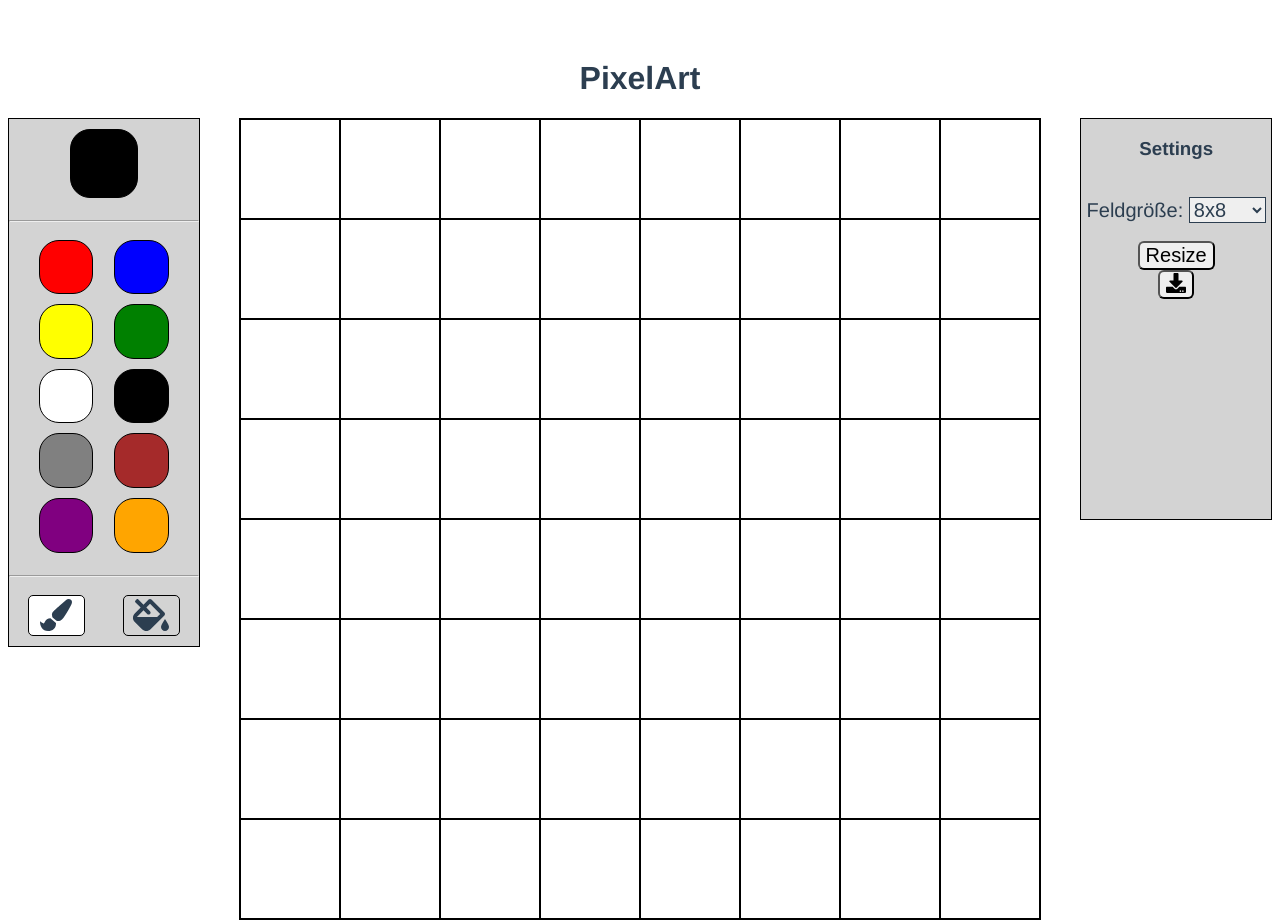
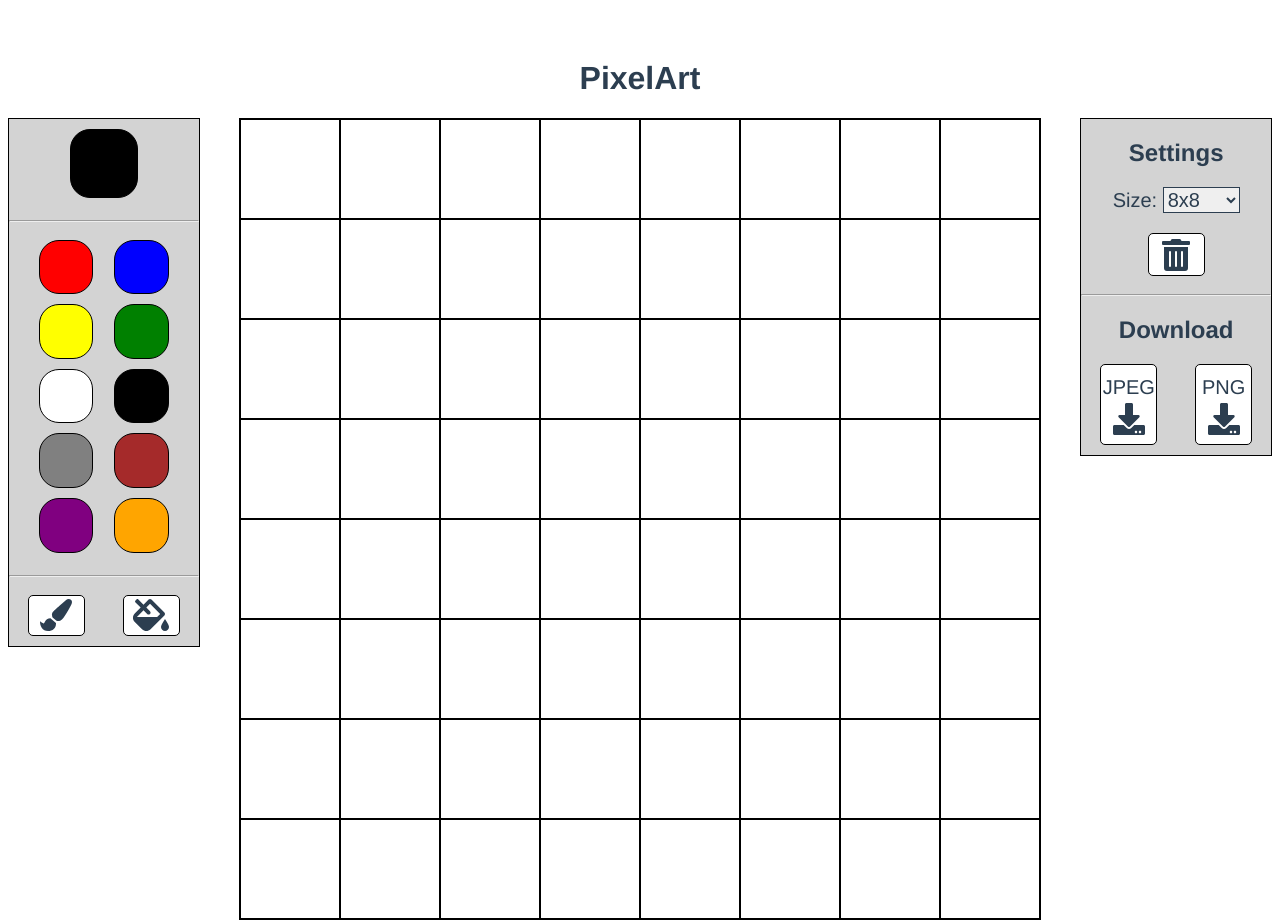
Before and after one commit to RunningSmooth/PixelArt, a Vue app in the folder client/: page / in a window 1280 px wide. Built offline with nearby package versions, Linux system fonts and the light colour scheme.

Commit message:
minor adjustements & settings configuration

```diff
--- a/client/src/App.vue
+++ b/client/src/App.vue
@@ -13,8 +13,9 @@
     <Settings
         style="width: 15%; float: left"
         :inputSettings="settings"
-        @resizeEvent="callResize"
-        @downloadEvent="callDownload"
+        @clearEvent="callClearResize"
+        @downloadEventPNG="callDownloadPNG"
+        @downloadEventJPEG="callDownloadJPEG"
     />
 </template>
 
@@ -41,18 +42,25 @@ export default {
   },
   methods: {
     /**
-     * Function is called from Settings.vue, when #resize-button is clicked.
+     * Function is called from Settings.vue when #sizeSelect changes or #clear-button is clicked.
      * It calls the changeCanvas function in Canvas.vue.
      */
-    callResize(){
+    callClearResize(){
       this.$refs.canvas.changeCanvas()
     },
     /**
-     * Function is called from Settings.vue, when #download-button is clicked.
-     * It calls the downloadCanvas function in Canvas.vue.
+     * Function is called from Settings.vue, when #download-button for PNG is clicked.
+     * It calls the downloadCanvas function in Canvas.vue and gives 'png' as image format.
      */
-    callDownload(){
-      this.$refs.canvas.downloadCanvas()
+    callDownloadPNG(){
+      this.$refs.canvas.downloadCanvas("png")
+    },
+    /**
+     * Function is called from Settings.vue, when #download-button for JPEG is clicked.
+     * It calls the downloadCanvas function in Canvas.vue and gives 'jpeg' as image format.
+     */
+    callDownloadJPEG(){
+      this.$refs.canvas.downloadCanvas("jpeg")
     }
   }
 }
--- a/client/src/components/Canvas.vue
+++ b/client/src/components/Canvas.vue
@@ -183,10 +183,9 @@ export default {
         element.style.width = pixel + "px";
         element.style.height = pixel + "px";
       }
-
     },
     /**
-     * Function is called from Settings.vue via #settings-button.
+     * Function is called from Settings.vue when #sizeSelect changes or when #clear-button is clicked.
      * It calls the functions that are needed to set the square numbers and attributes.
      */
     changeCanvas() {
@@ -199,15 +198,17 @@ export default {
      * It takes #square-container and turns it to a blob. Then it gives the user the possibility to download it.
      * For turning the HTML-component into a blob the "dom-to-image" library is used. For the download the
      * "file-saver" library is used.
+     *
+     * @param format  string with the image format the user wants
      */
-    async downloadCanvas() {
+    async downloadCanvas(format) {
       let element = document.getElementById('square-container');
       element.style.margin = "0";
       await domtoimage.toBlob(element)
         .then(function(blob) {
           let FileSaver = require('file-saver');
           console.log(blob);
-          FileSaver.saveAs(blob, "output.jpeg");
+          FileSaver.saveAs(blob, "output." + format);
       })
       element.style.margin = "0 auto";
     },
@@ -238,6 +239,7 @@ export default {
   max-width: 800px;
   height: 800px;
   border: 1px solid black;
+  cursor: pointer;
 }
 .square{
   width: 98px;
--- a/client/src/components/ColorPalette.vue
+++ b/client/src/components/ColorPalette.vue
@@ -63,12 +63,12 @@ export default {
       this.pen.type = type
       switch (type){
         case "single":
-          document.getElementById("single-pen-button").style.background = "white"
-          document.getElementById("fill-pen-button").style.background = "transparent"
+          document.getElementById("single-pen-button").style.background = "#939393"
+          document.getElementById("fill-pen-button").style.background = "white"
           break
         case "fill":
-          document.getElementById("single-pen-button").style.background = "transparent"
-          document.getElementById("fill-pen-button").style.background = "white"
+          document.getElementById("single-pen-button").style.background = "white"
+          document.getElementById("fill-pen-button").style.background = "#939393"
           break
       }
 
@@ -114,6 +114,7 @@ export default {
   margin: 0 auto;
   display: inline-block;
   float: none;
+  cursor: default;
 }
 #blob-chosen:hover{
   filter: brightness(1);
@@ -128,6 +129,7 @@ export default {
   border: 1px solid black;
   float: left;
   border-radius: 20px;
+  cursor: pointer;
 }
 .palette-square:hover{
   filter: brightness(0.50);
@@ -139,6 +141,7 @@ export default {
   padding-bottom: 10px;
 }
 .pen-button{
+  background: white;
   width: calc(30% - 2px);
   padding-top: 2px;
   margin-left: 10%;
@@ -149,8 +152,9 @@ export default {
   float: left;
   border-radius: 5px;
   font-size: 2em;
+  cursor: pointer;
 }
 .pen-button:hover{
-  background: gray;
+  filter: brightness(0.70);
 }
 </style>
--- a/client/src/components/Settings.vue
+++ b/client/src/components/Settings.vue
@@ -1,10 +1,9 @@
 <template>
   <div id="settings-container">
-    <h3>Settings</h3>
-    <br>
+    <h2>Settings</h2>
     <div id="size-container">
-      <label for="sizeSelect">Feldgröße:
-        <select class="dropDown" id="sizeSelect" v-model="settings.size">
+      <label for="sizeSelect">Size:
+        <select class="dropDown" id="sizeSelect" v-model="settings.size" @change="$emit('clearEvent')">
           <option value="8">8x8</option>
           <option value="12">12x12</option>
           <option value="16">16x16</option>
@@ -12,11 +11,20 @@
         </select>
       </label>
     </div>
+    <div id="clear-button" @click="$emit('clearEvent')">
+      <fa icon="trash-alt"/>
+    </div>
     <br>
-    <button id="resize-button" @click="$emit('resizeEvent')">Resize</button>
-    <br>
-    <button id="download-button" @click="$emit('downloadEvent')"><fa icon="download"/></button>
-
+    <hr>
+    <h2>Download</h2>
+    <div class="download-button" @click="$emit('downloadEventJPEG')">
+      <span>JPEG</span><br>
+      <fa icon="download"/>
+    </div>
+    <div class="download-button" @click="$emit('downloadEventPNG')">
+      <span>PNG</span><br>
+      <fa icon="download"/>
+    </div>
   </div>
 </template>
 
@@ -34,9 +42,9 @@ export default {
 
 <style scoped>
 #settings-container{
+  min-width: 140px;
   background: lightgrey;
   top: 120px;
-  height: 400px;
   border: 1px solid black;
 }
 #size-container{
@@ -46,15 +54,41 @@ export default {
   font-size: 20px;
   color: #2c3e50;
   border-color: #2c3e50;
+  cursor: pointer;
 }
-button {
+#clear-button{
+  background: white;
+  width: calc(30% - 2px);
+  padding-top: 4px;
+  margin: 20px 10% 10px;
+  position: relative;
+  border: 1px solid black;
+  display: inline-block;
+  border-radius: 5px;
+  font-size: 2em;
+  cursor: pointer;
+}
+#clear-button:hover{
+  filter: brightness(0.70);
+}
+.download-button{
+  background: white;
+  width: calc(30% - 2px);
+  margin-left: 10%;
+  margin-right: 10%;
+  margin-bottom: 10px;
+  padding-bottom: 5px;
+  position: relative;
+  border: 1px solid black;
+  float: left;
+  border-radius: 5px;
+  font-size: 2em;
+  cursor: pointer;
+}
+.download-button:hover{
+  filter: brightness(0.70);
+}
+span{
   font-size: 20px;
-  border-radius: 6px;
-}
-button:hover{
-  background: gray;
-}
-#download-button {
-
 }
 </style>
```
Also changed, not shown: 2 other files (tests, documents, lock files or other folders).
